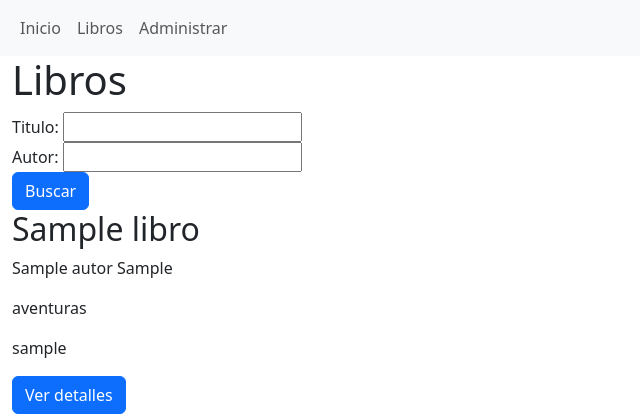
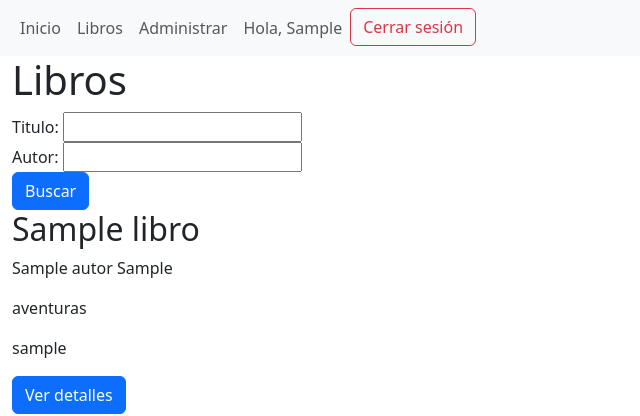
Before and after one commit to Curso-Python-Django-2024-11/biblioteca-virtual, a Django app: page /libros/ in a window 1280 px wide. Shown: the top 416 px of the page, without its empty margins (0-640 px from the left). Run offline with Django 5.2, Linux system fonts and the light colour scheme; a user stored in the database is signed in; tables that the repository leaves empty hold one stand-in row (values such as "Sample post"); some libraries are stand-ins or nearby versions.

Commit message:
Login required

```diff
--- a/bookshelf/templates/bookshelf/includes/navbar.html
+++ b/bookshelf/templates/bookshelf/includes/navbar.html
@@ -6,6 +6,18 @@
             {% if user.is_authenticated and user.is_staff %}
             <li class="nav-item"><a class="nav-link" href="{% url 'admin:index' %}">Administrar</a></li>
             {% endif %}
+
+            {% if user.is_authenticated %}
+            <li class="nav-item"><span class="nav-link">Hola, {{user.first_name}}</span></li>
+            <li class="nav-item">
+                <form action="{% url 'logout' %}?next=/" method="post">
+                    {% csrf_token %}
+                    <button class="btn btn-outline-danger" type="submit">Cerrar sesión</button>
+                </form>
+            </li>
+            {% else %}
+            <li class="nav-item"><a class="nav-link" href="{% url 'login' %}">Iniciar sesión</a></li>
+            {% endif %}
         </ul>
     </div>
 </nav>
--- a/bookshelf/views.py
+++ b/bookshelf/views.py
@@ -4,9 +4,10 @@ from django.views.generic import ListView
 from bookshelf.forms import FiltroLibrosForm, ResenaForm
 from bookshelf.models import Libro, Resena
 from django.db.models import Q
+from django.contrib.auth.mixins import LoginRequiredMixin
 
 # Create your views here.
-class LibroListView(ListView):
+class LibroListView(LoginRequiredMixin, ListView):
     model = Libro
     template_name = 'bookshelf/libro_list.html'
     paginate_by = 5
@@ -36,7 +37,7 @@ class LibroListView(ListView):
             return Libro.objects.none()
 
 
-class LibroView(View):
+class LibroView(LoginRequiredMixin, View):
     def get(self, request, pk):
         libro = Libro.objects.prefetch_related('autores').get(pk=pk)
         if not libro:
```
